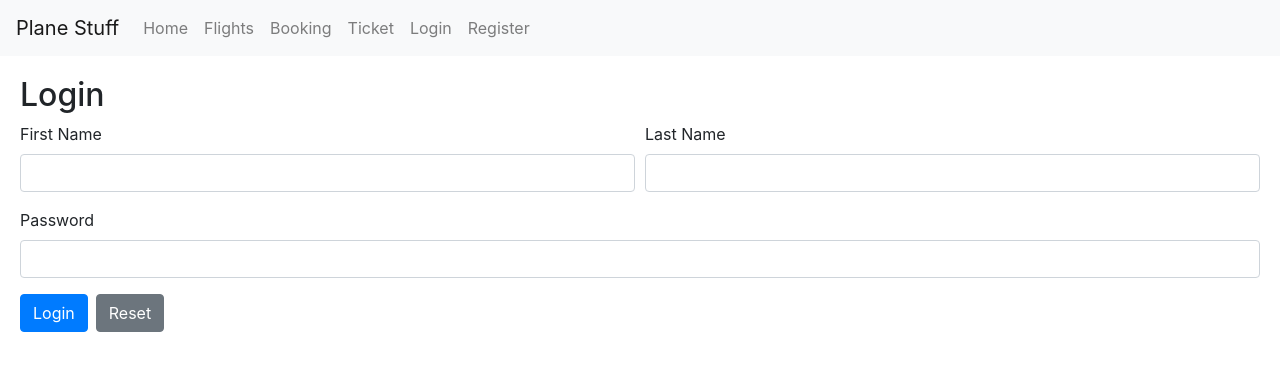
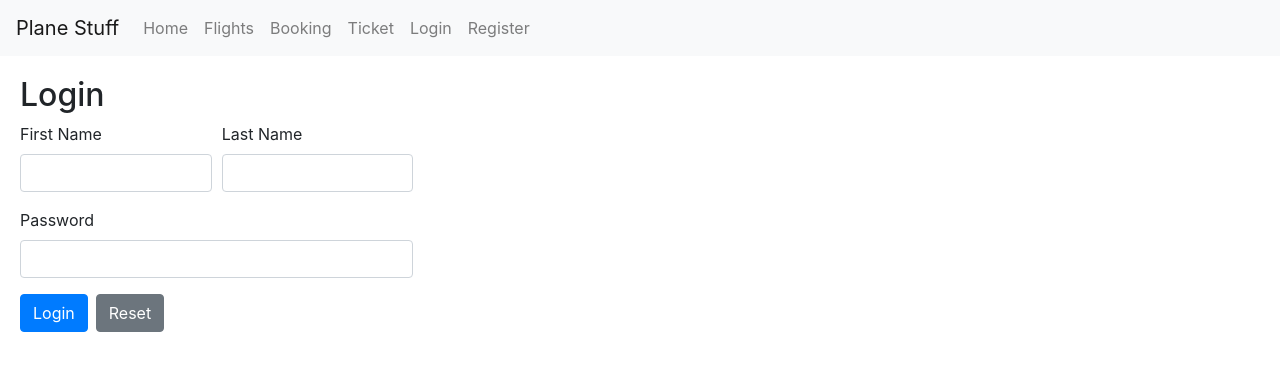
Before and after one commit to JosephMugo/bdpa2020ui, a React (Create React App) app: page /login in a window 1280 px wide. Shown: the top 370 px of the page. Built offline with nearby package versions, Linux system fonts and the light colour scheme.

Commit message:
Visual improvements

```diff
--- a/src/containers/Login.jsx
+++ b/src/containers/Login.jsx
@@ -8,6 +8,8 @@ const Login = () => {
     }
     return (
         <>
+            <div className='row'>
+                <div className='col-sm-4'>
                     <h2>Login</h2>
                     <Formik
                         initialValues={{ firstName: "", lastName: "", password: "" }}
@@ -44,6 +46,8 @@ const Login = () => {
                             </Form>
                         )}
                     </Formik>
+                </div>
+            </div>
         </>
     )
 }
--- a/src/containers/Register.jsx
+++ b/src/containers/Register.jsx
@@ -16,8 +16,9 @@ const Register = () => {
     const required = Yup.string().required('Required')
     return (
         <>
+            <h2>Register New Account</h2>
             <div className='row'>
-                <h2>Register New Account</h2>
+                <div className='col-sm-4'>
                     <Formik
                         initialValues={{
                             title: "", firstName: "", middleName: "", lastName: "", suffix: "",
@@ -149,6 +150,7 @@ const Register = () => {
                         )}
                     </Formik>
                 </div>
+            </div>
         </>
     )
 }
```
Lines whose indentation alone changed are shown as unchanged.
